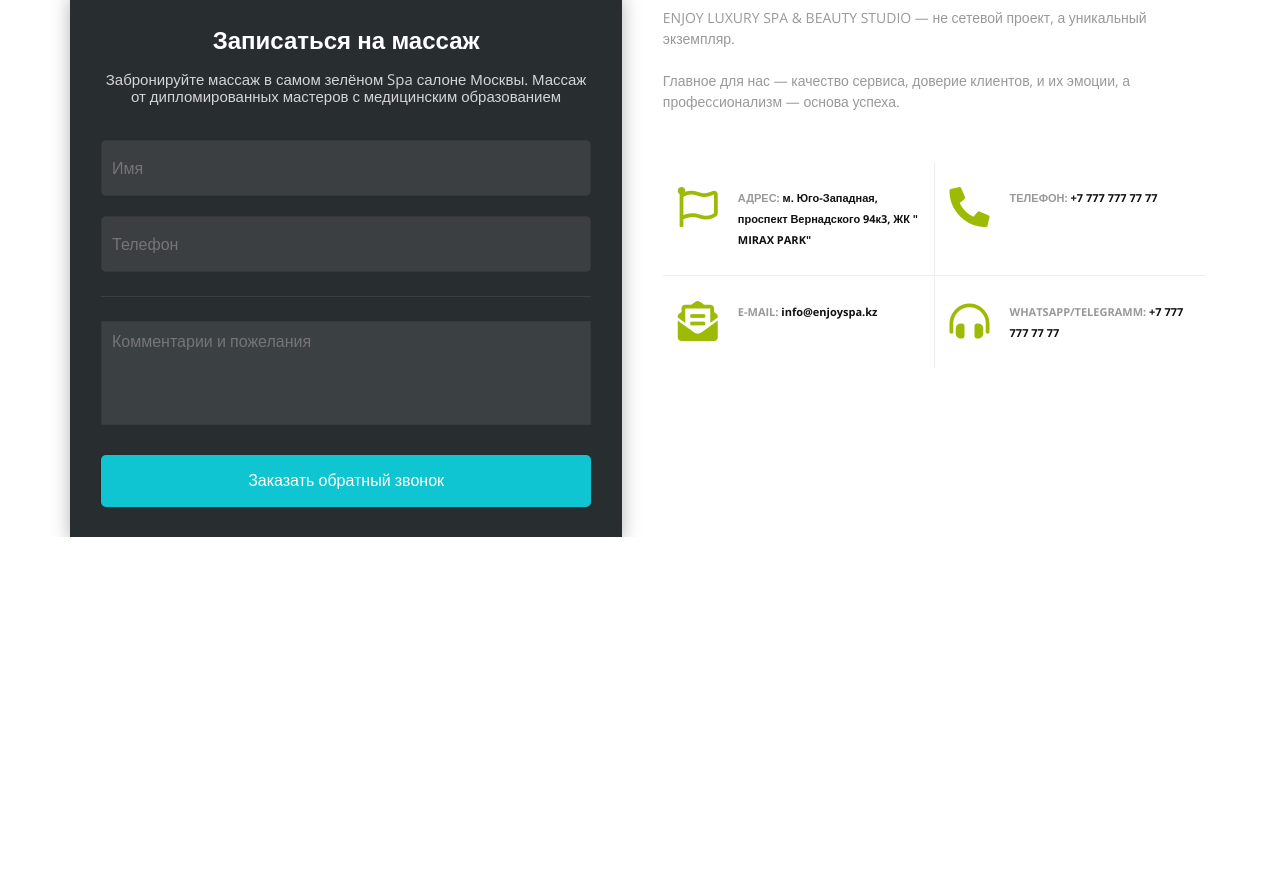
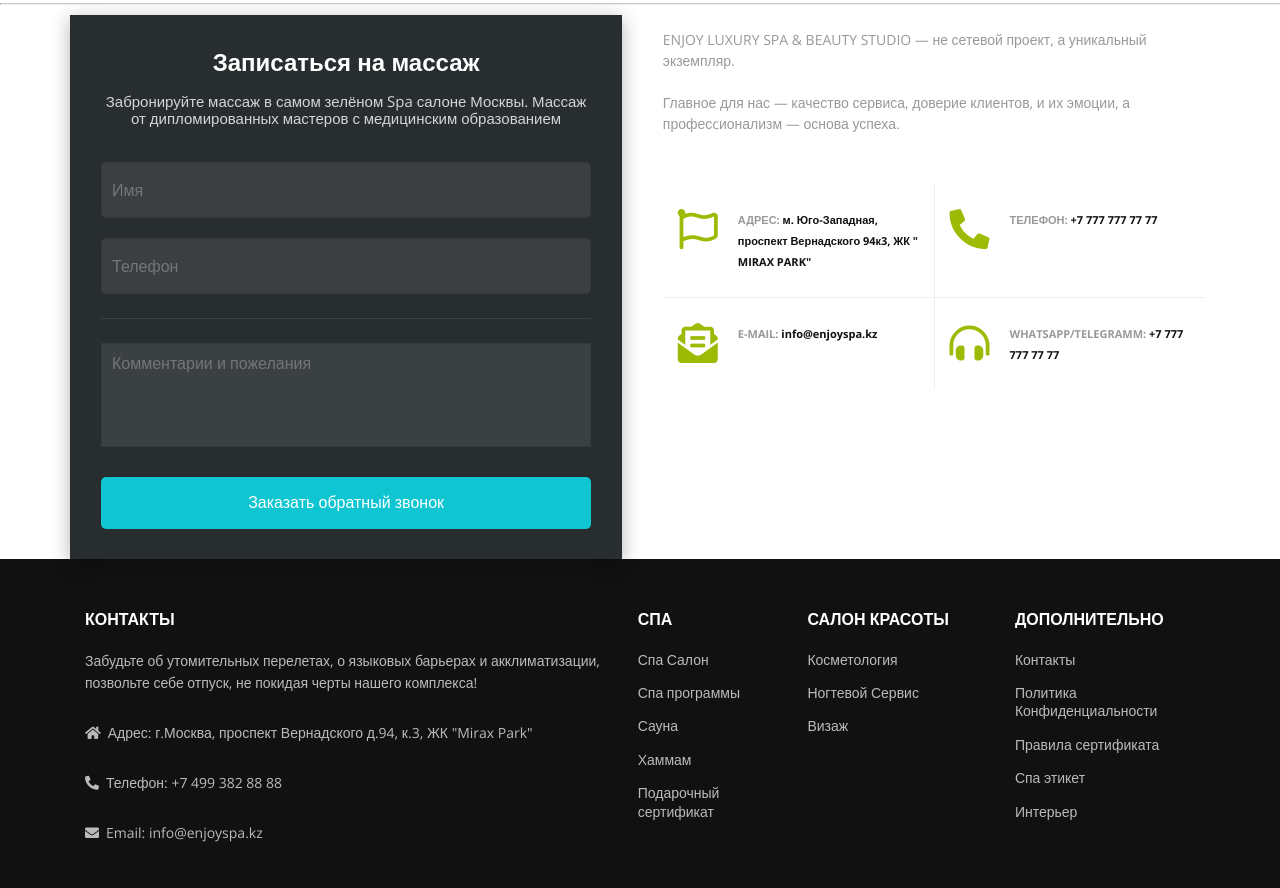
Before and after one commit to damirjkee/Diplom, a website: page index.html in a window 1280 px wide. Shown: the part 6176-7064 px from the top of the page. Before the commit the page ends 6713 px from the top, so only its background shows below. Drawn offline with nearby package versions, Linux system fonts and the light colour scheme.

Commit message:
Готовый сайт

```diff
--- a/index.html
+++ b/index.html
@@ -193,6 +193,8 @@
         </div>
     </section>
 
+    <hr class="section_line">
+
     <section class="feedback container">
         <div class="feedback_form">
             <h4>Записаться на массаж</h4>
@@ -239,10 +241,58 @@
                         <span>WHATSAPP/TELEGRAMM:</span> +7 777 777 77 77
                     </p>
                 </div>
-
             </div>
         </div>
     </section>
+
+    <footer class="footer">
+        <div class="footer_inf container">
+            <div class="footer_contacts">
+                <h4>КОНТАКТЫ</h4>
+                <p>Забудьте об утомительных перелетах, о языковых барьерах и акклиматизации, позвольте себе отпуск, не покидая черты нашего комплекса!</p>
+                <div class="footer_contacts_item">
+                    <i class="fas fa-home"></i>
+                    <p>Адрес: г.Москва, проспект Вернадского д.94, к.3, ЖК "Mirax Park"</p>
+                </div>
+                <div class="footer_contacts_item">
+                    <i class="fas fa-phone-alt"></i>
+                    <p>Телефон: +7 499 382 88 88</p>
+                </div>
+                <div class="footer_contacts_item">
+                    <i class="fas fa-envelope"></i>
+                    <p>Email: info@enjoyspa.kz</p>
+                </div>
+            </div>
+            <div class="footer_spa">
+                <h4>СПА</h4>
+                <ul>
+                    <li><a href="#">Спа Салон</a></li>
+                    <li><a href="#">Спа программы</a></li>
+                    <li><a href="#">Сауна</a></li>
+                    <li><a href="#">Хаммам</a></li>
+                    <li><a href="#">Подарочный сертификат</a></li>
+                </ul>
+            </div>
+            <div class="footer_beauty">
+                <h4>САЛОН КРАСОТЫ</h4>
+                <ul>
+                    <li><a href="#">Косметология</a></li>
+                    <li><a href="#">Ногтевой Сервис</a></li>
+                    <li><a href="#">Визаж</a></li>
+                </ul>
+            </div>
+            <div class="footer_extra">
+                <h4>ДОПОЛНИТЕЛЬНО</h4>
+                <ul>
+                    <li><a href="#">Контакты</a></li>
+                    <li><a href="#">Политика Конфиденциальности</a></li>
+                    <li><a href="#">Правила сертификата</a></li>
+                    <li><a href="#">Спа этикет</a></li>
+                    <li><a href="#">Интерьер</a></li>
+                </ul>
+            </div>
+        </div>
+    </footer>
 
     <script src="js/gamburger.js"></script>
     <script src="js/slider.js"></script>
--- a/scss/adaptive.scss
+++ b/scss/adaptive.scss
@@ -374,6 +374,32 @@
         margin-top: 20px;
 
     }
+
+    .footer_inf {
+        flex-wrap: wrap;
+    }
+
+    .footer_contacts_item {
+        p {
+            margin-left: 12px;
+        }
+    }
+
+    .footer_contacts {
+        width: 100%;
+    }
+
+    .footer_spa {
+        width: 100%;
+    }
+
+    .footer_beauty {
+        width: 100%;
+    }
+
+    .footer_extra {
+        width: 100%;
+    }
 }
 
 @media(max-width: 320px) {
--- /dev/null
+++ b/scss/footer.scss
@@ -0,0 +1,70 @@
+.footer {
+    background-color: #111111;
+}
+
+.footer_inf {
+    display: flex;
+    justify-content: space-between;
+
+    padding: 30px 0;
+
+    h4 {
+        color: $color1;
+        font-size: 16px;
+        font-weight: 700;
+    }
+
+    p {
+        color: #BBBBBB;
+    }
+
+    ul {
+        padding-left: 0;
+    }
+
+    li {
+        margin-bottom: 15px;
+    }
+
+    a {
+        color: #BBBBBB;
+        font-size: 14px;
+    }
+}
+
+.footer_contacts {
+    width: 53%;
+    padding: 0 15px;
+    p {
+        font-size: 14px;
+        line-height: 22px;
+    }
+}
+
+.footer_contacts_item {
+    display: flex;
+
+    p {
+        margin-left: 7px;
+    }
+
+    i {
+        font-size: 14px;
+        color: #BBBBBB;
+        display: flex;
+        align-items: center;
+    }
+}
+
+.footer_spa {
+    padding: 0 15px;
+}
+
+.footer_beauty {
+    width: 18%;
+    padding: 0 15px;
+}
+
+.footer_extra {
+    padding: 0 15px;
+}
--- a/scss/style.scss
+++ b/scss/style.scss
@@ -47,4 +47,5 @@ $font-family: 'Open Sans', sans-serif;
 @import 'gift_certificate';
 @import 'reviews';
 @import 'feedback';
+@import 'footer';
 @import 'adaptive';
```
Also changed, not shown: css/footer.css (added), css/style.css, 2 other files.
